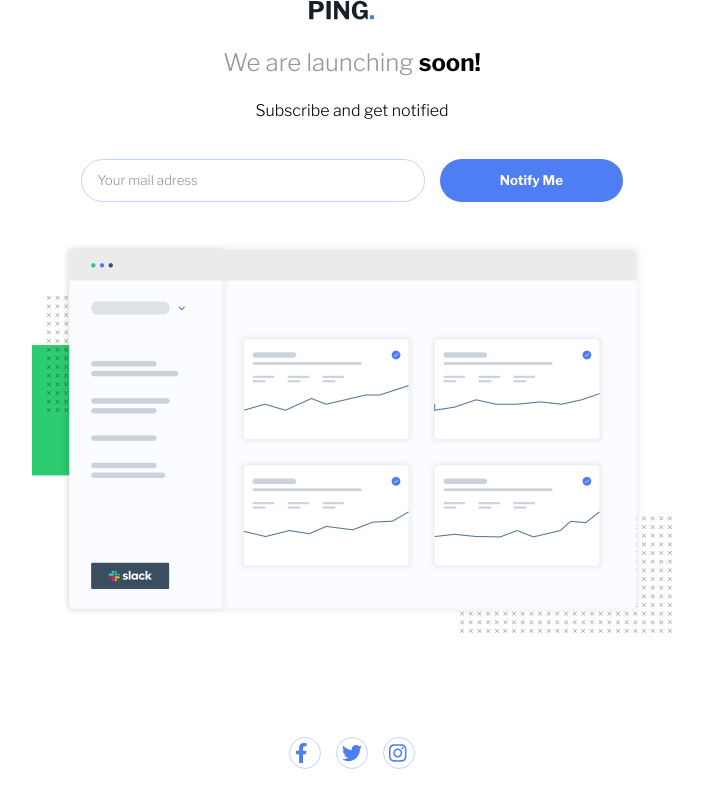
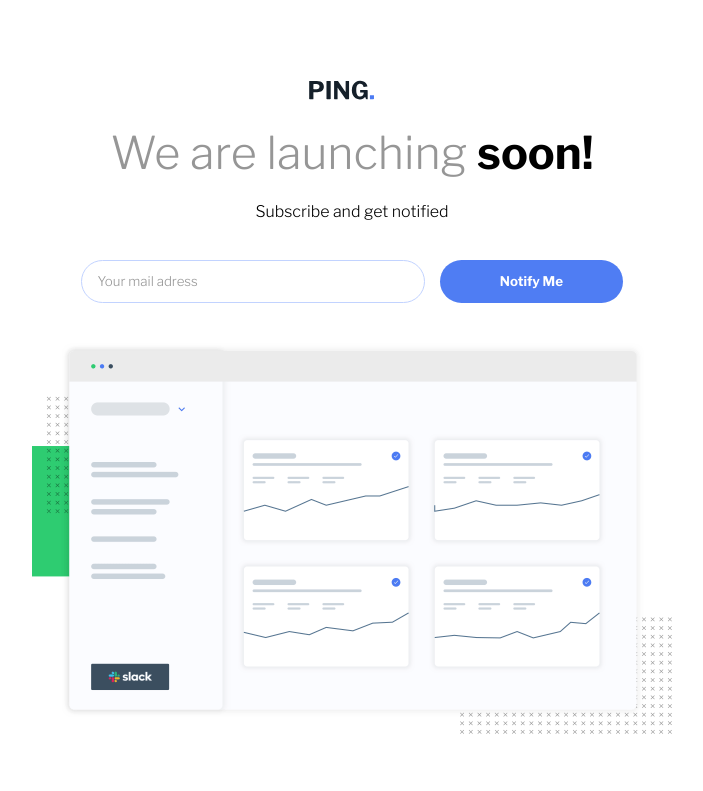
Before and after one commit to Inkekk/ping-coming-soon-page-master, a plain HTML site: page index.html in a window 1280 px wide. Shown: the top 791 px of the page, without its empty margins (288-991 px from the left). Drawn offline with nearby package versions, Linux system fonts and the light colour scheme.

Commit message:
ok, this is the final commit... really

```diff
--- a/css/index.css
+++ b/css/index.css
@@ -11,6 +11,7 @@ main {
     display: flex;
     flex-direction: column;
     gap: 40px;
+    padding-top: 5rem;
 }
 
 .espacamento {
@@ -188,4 +189,9 @@ button:hover {
         padding: 4rem;
     }
 
+    h2 {
+        font-size: 45px;
+        font-weight: 300;
+    }
+
 }
```
